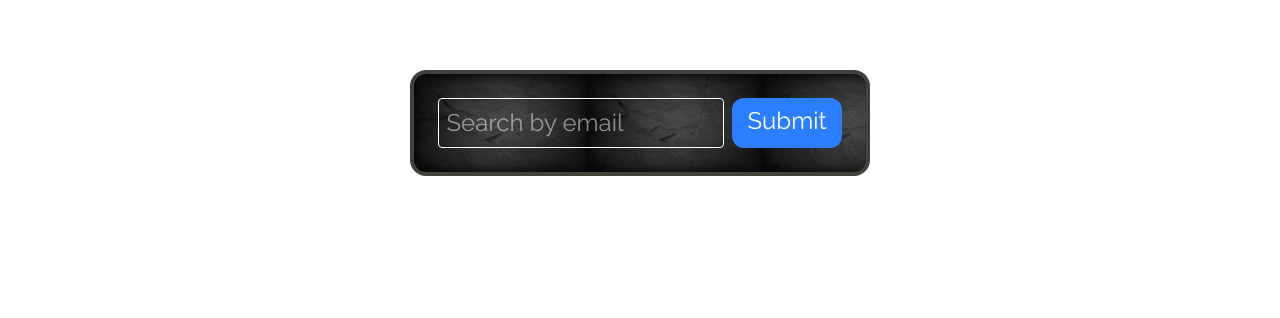
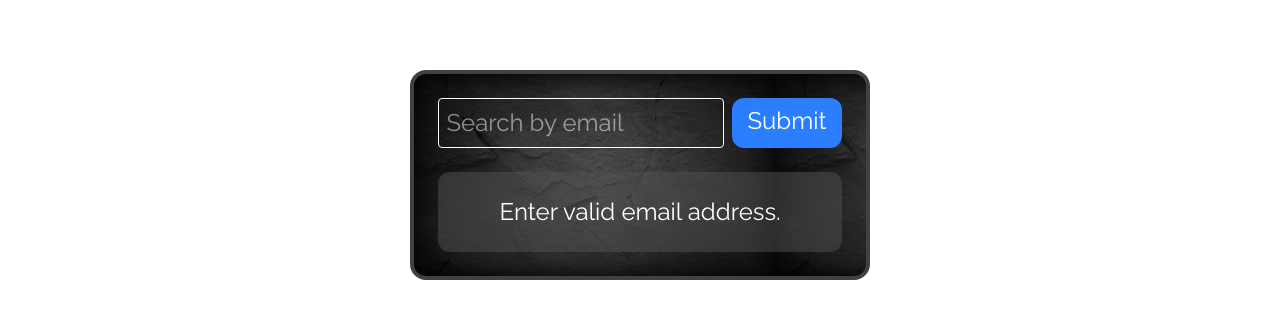
Before and after one commit to pfleege/huuva-order-form-demo, a Next.js app: page /account-orders in a window 1280 px wide. Shown: the part 886-1204 px from the top of the page. Before the commit the page ends 1142 px from the top, so only its background shows below. Built offline with nearby package versions, Linux system fonts and the light colour scheme; a web font is replaced by a local one.

Commit message:
FIX "Order by Account" link to display all orders
- MOD API to give all orders for a given account
- MOD Searchbar to map all orders for a given account

```diff
--- a/src/app/api/account-search/route.ts
+++ b/src/app/api/account-search/route.ts
@@ -18,7 +18,7 @@ export async function GET(request: Request) {
   }
   try {
     const sql = neon(process.env.DATABASE_URL!);
-    const [user] = await sql`
+    const user = await sql`
 
       SELECT
         acc.account_name,
@@ -53,7 +53,7 @@ export async function GET(request: Request) {
         acc.account_name, ord.order_created, ost.order_status, ost.status_update
 
       `;
-    // console.log("API orders:", user);
+    console.log("API orders:", user);
     return NextResponse.json(user || null);
   } catch (error) {
     console.log(`Error: ${error}`);
--- a/src/components/Searchbar.tsx
+++ b/src/components/Searchbar.tsx
@@ -6,8 +6,9 @@ import { OrderFormProps } from "@/app/lib/definitions";
 const Searchbar = () => {
   const [email, setEmail] = useState("");
   const [loading, setLoading] = useState(false);
-  const [searchResult, setSearchResult] =
-    useState<OrderFormProps["orderData"]>();
+  const [searchResult, setSearchResult] = useState<
+    OrderFormProps["orderData"][]
+  >([]);
 
   const handleSubmit = async (evt: React.FormEvent) => {
     evt.preventDefault();
@@ -24,7 +25,7 @@ const Searchbar = () => {
         setSearchResult(userData);
         // console.log(searchResult);
       } else {
-        setSearchResult(undefined);
+        setSearchResult([]); // Set to empty array instead of undefined
         console.log("Account not found.");
       }
     } catch (error) {
@@ -56,38 +57,42 @@ const Searchbar = () => {
             </button>
           </form>
         </div>
-        {searchResult && (
-          <div className="flex flex-col mt-6 p-6 bg-neutral-600/50 text-white items-start w-full rounded-xl">
+        {searchResult && searchResult.length > 0
+          ? searchResult.map((order, index) => (
+              <div
+                key={index}
+                className="flex flex-col mt-6 p-6 bg-neutral-600/50 text-white items-start w-full rounded-xl"
+              >
                 <h3 className="text-xl font-bold">
                   Account Name:
                   <span className="text-lg mx-2 py-1 px-3 rounded-lg">
-                {searchResult.account_name}
+                    {order?.account_name}
                   </span>
                 </h3>
                 <h3 className="text-xl font-bold">
                   Order Created:
                   <span className="text-lg mx-2 py-1 px-3 rounded-lg">
-                {searchResult.order_created}
+                    {order?.order_created}
                   </span>
                 </h3>
                 <h3 className="text-xl font-bold">
                   Order Status:
                   <span className="text-lg mx-2 py-1 px-3 rounded-lg">
-                {searchResult.order_status}
+                    {order?.order_status}
                   </span>
                 </h3>
                 <h3 className="text-xl font-bold">
                   Order Status Update:
                   <span className="text-lg mx-2 py-1 px-3 rounded-lg">
-                {searchResult.status_update}
+                    {order?.status_update}
                   </span>
                 </h3>
                 <div className="flex flex-col border-2 border-gray-300 rounded-lg p-4 my-4 w-full">
-              {searchResult.order_items.map((item, index) => (
-                <div key={index} className="flex gap-2 mb-4">
+                  {order?.order_items.map((item, itemIndex) => (
+                    <div key={itemIndex} className="flex gap-2 mb-4">
                       <h3 className="pl-4 text-lg font-bold">
-                    Dish: {item.brand_name} - {item.item_name}, ({item.item_qty}{" "}
-                    ordered)
+                        Dish: {item.brand_name} - {item.item_name}, (
+                        {item.item_qty} ordered)
                         <p className="text-sm pl-2 pb-1 text-start">
                           Dish status: {item.order_status}
                         </p>
@@ -98,9 +103,14 @@ const Searchbar = () => {
                 <h3 className="text-xl font-bold">
                   Order Status Update:
                   <span className="text-lg mx-2 py-1 px-3 rounded-lg">
-                {searchResult.status_update}
+                    {order?.status_update}
                   </span>
                 </h3>
+              </div>
+            ))
+          : searchResult && (
+              <div className="flex flex-col mt-6 p-6 bg-neutral-600/50 text-white text-2xl items-center w-full rounded-xl">
+                Enter valid email address.
               </div>
             )}
       </div>
```
Lines whose indentation alone changed are shown as unchanged.
